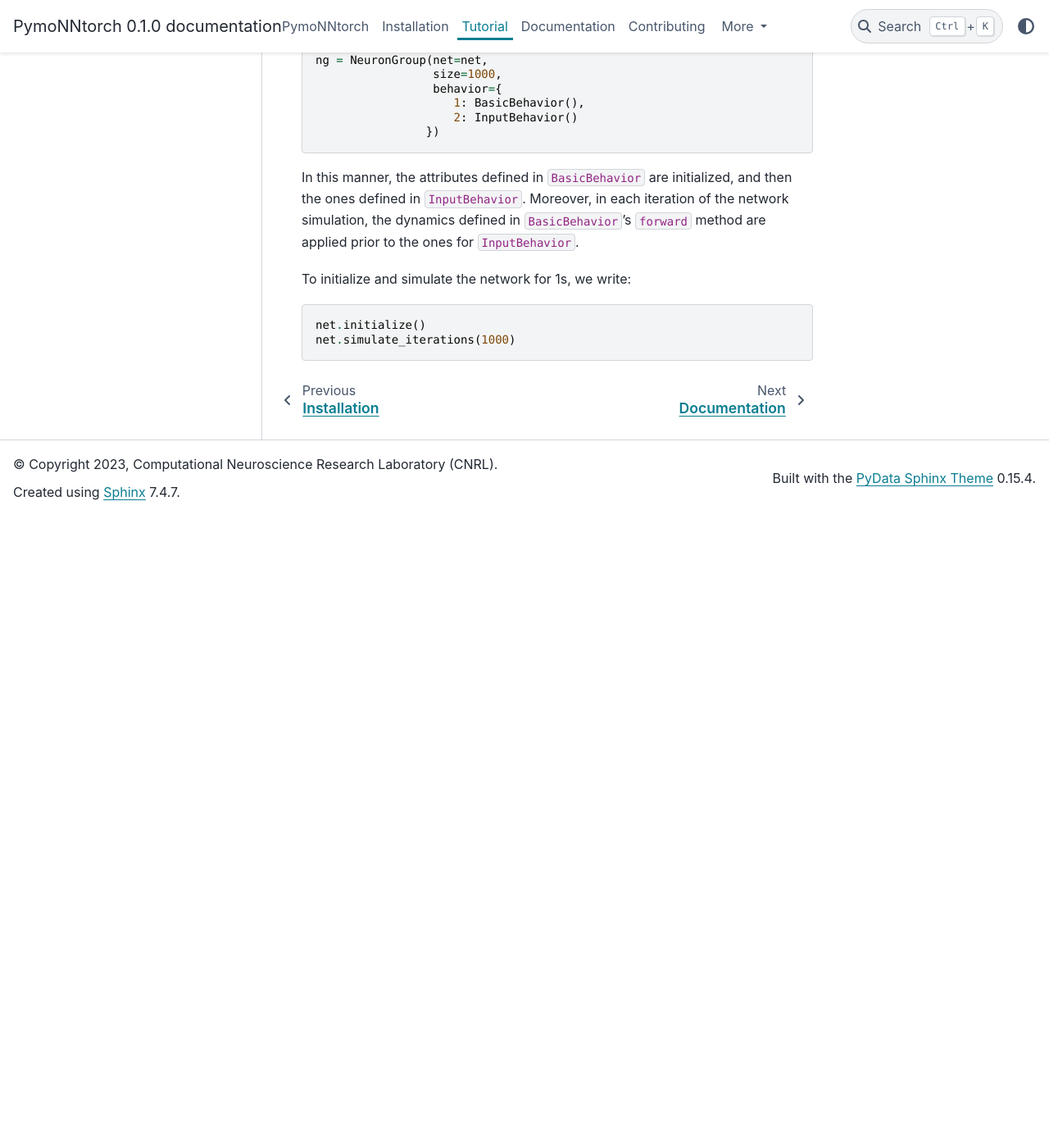
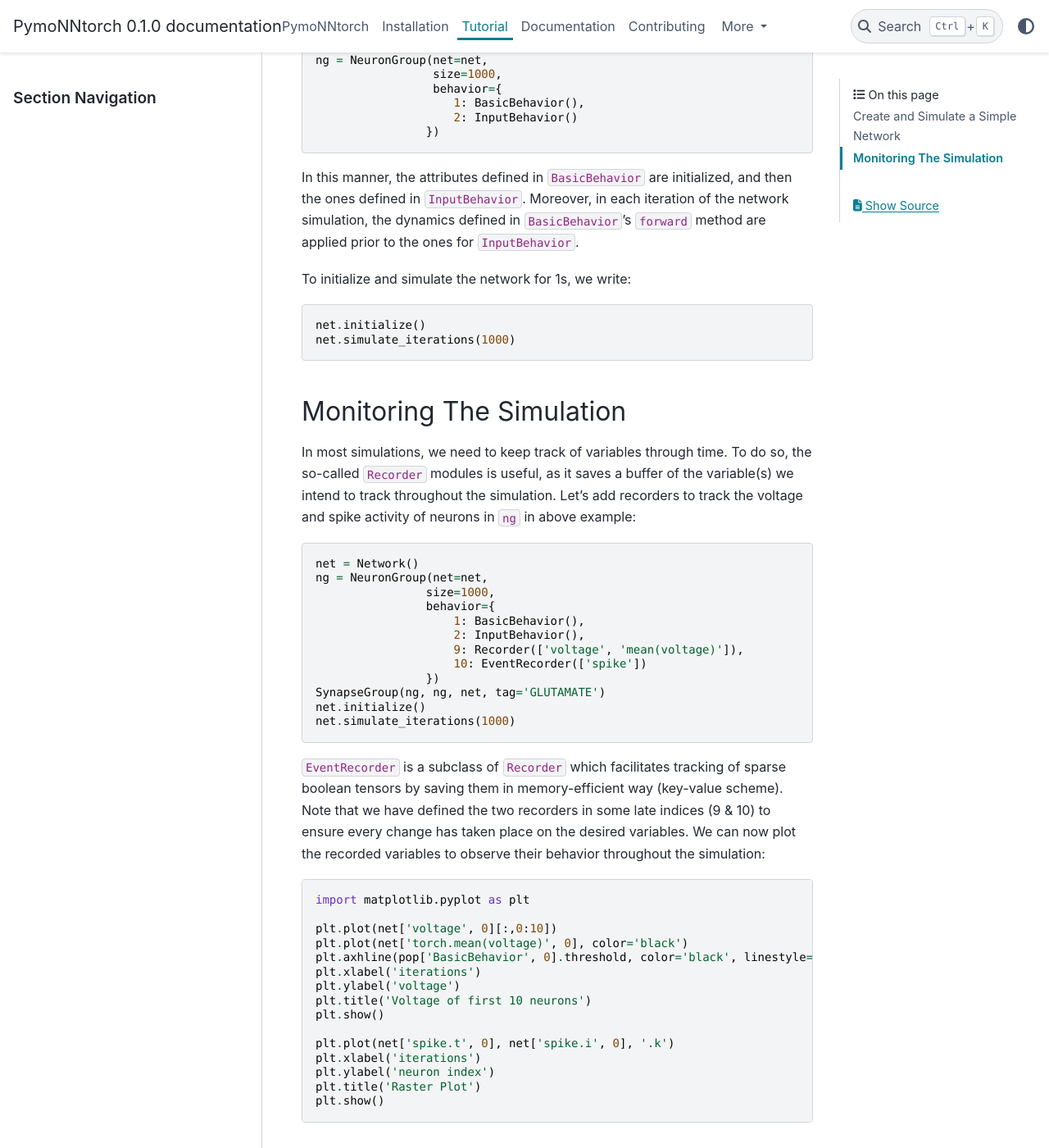
Before and after one commit to cnrl/PymoNNtorch, a Sphinx documentation site: the page built from docs/tutorial.rst, in a window 1280 px wide and 1400 px high, scrolled down 1711 px. Shown: the whole window at 82% size. Built offline with Sphinx 7.4.7 and the PyData theme 0.15.4, drawn with Linux system fonts in a browser that asks for light colours; before the commit the page ends 2341 px from its top, so only the background shows below that; some of the changed text lies outside the part shown.

Commit message:
add recorder to tutorial

```diff
--- a/docs/tutorial.rst
+++ b/docs/tutorial.rst
@@ -4,7 +4,7 @@ Tutorial
 Create and Simulate a Simple Network
 ************************************
 
-Just like ``PymoNNto``, each ``Network`` in ``PymoNNtorch`` is composed of ``NeuronGroup``s, which indicates the neuronal population, and possible ``SynapticGroup``(s), which defines the synaptic connection between the ``NeuronGroup``s. ``Network`` is the main container of all network objects (including itself) and hence, should be defined first. For instance, to create a network of 1000 neurons with regressive synaptic connections, we write: ::
+Just like ``PymoNNto``, each ``Network`` in ``PymoNNtorch`` is composed of ``NeuronGroup`` s, which indicates the neuronal population, and possible ``SynapticGroup`` (s), which defines the synaptic connection between the ``NeuronGroup`` s. ``Network`` is the main container of all network objects (including itself) and hence, should be defined first. For instance, to create a network of 1000 neurons with regressive synaptic connections, we write: ::
 
     from pymonntorch import *
 
@@ -23,7 +23,7 @@ To have a functioning network, we can write ``Behavior``(s) for different networ
             super().initialize(neurons)  # Always remember to call the super method to ensure all objects and tensors are located on the same device.
 
             neurons.voltage = neurons.vector(mode="zeros")
-            self.threshold = 1.0
+            self.threshold = 2.0
 
         def forward(self, neurons):  # override this method to define what happens in each iteration of the simulation.
             firing = neurons.voltage >= self.threshold
@@ -66,3 +66,45 @@ To initialize and simulate the network for 1s, we write: ::
 
     net.initialize()
     net.simulate_iterations(1000)
+
+Monitoring The Simulation
+*************************
+
+In most simulations, we need to keep track of variables through time. To do so, the so-called ``Recorder`` modules is useful, as it saves a buffer of the variable(s) we intend to track throughout the simulation. Let's add recorders to track the voltage and spike activity of neurons in ``ng`` in above example: ::
+
+    net = Network()
+    ng = NeuronGroup(net=net,
+                    size=1000,
+                    behavior={
+                        1: BasicBehavior(),
+                        2: InputBehavior(),
+                        9: Recorder(['voltage', 'mean(voltage)']),
+                        10: EventRecorder(['spike'])
+                    })
+    SynapseGroup(ng, ng, net, tag='GLUTAMATE')
+    net.initialize()
+    net.simulate_iterations(1000)
+
+``EventRecorder`` is a subclass of ``Recorder`` which facilitates tracking of sparse boolean tensors by saving them in memory-efficient way (key-value scheme). Note that we have defined the two recorders in some late indices (9 & 10) to ensure every change has taken place on the desired variables. We can now plot the recorded variables to observe their behavior throughout the simulation: ::
+
+    import matplotlib.pyplot as plt
+
+    plt.plot(net['voltage', 0][:,0:10])
+    plt.plot(net['torch.mean(voltage)', 0], color='black')
+    plt.axhline(pop['BasicBehavior', 0].threshold, color='black', linestyle='--')
+    plt.xlabel('iterations')
+    plt.ylabel('voltage')
+    plt.title('Voltage of first 10 neurons')
+    plt.show()
+
+    plt.plot(net['spike.t', 0], net['spike.i', 0], '.k')
+    plt.xlabel('iterations')
+    plt.ylabel('neuron index')
+    plt.title('Raster Plot')
+    plt.show()
+
+.. image:: _images/voltage.png
+    :width: 600
+
+.. image:: _images/spike.png
+    :width: 600
```
Also changed, not shown: docs/_images/spike.png (added), docs/_images/voltage.png (added).
